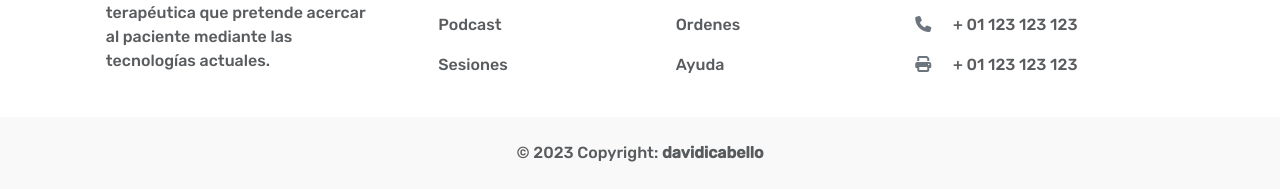
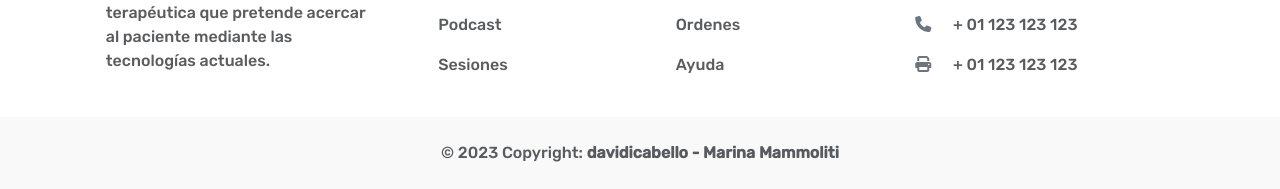
Before and after one commit to davidicabello/PFCabello, a plain HTML site: page index.html in a window 1280 px wide. Shown: the part 5056-5245 px from the top of the page. Drawn offline with nearby package versions, Linux system fonts and the light colour scheme; a web font is replaced by a local one.

Commit message:
updated copyright

```diff
--- a/index.html
+++ b/index.html
@@ -673,7 +673,7 @@
         <!-- Copyright -->
         <div class="text-center p-4" style="background-color: rgba(0, 0, 0, 0.025);">
             © 2023 Copyright:
-            <a class="text-reset fw-bold" href="https://github.com/davidicabello">davidicabello</a>
+            <a class="text-reset fw-bold" href="https://github.com/davidicabello">davidicabello - Marina Mammoliti</a>
         </div>
         <!-- Copyright -->
     </footer>
```
Also changed, not shown: pages/about.html (+1 -1 lines), pages/contact.html (+1 -1 lines), pages/socials.html (+1 -1 lines), pages/team.html (+1 -1 lines), pages/therapy.html (+1 -1 lines).
